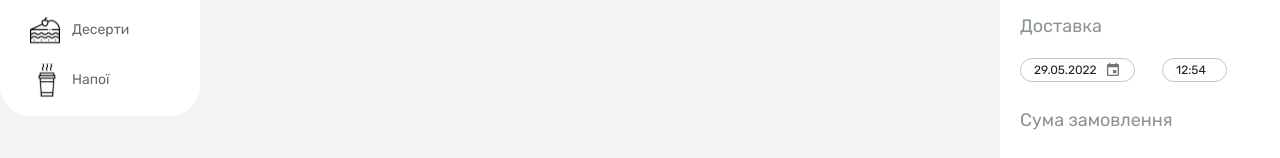
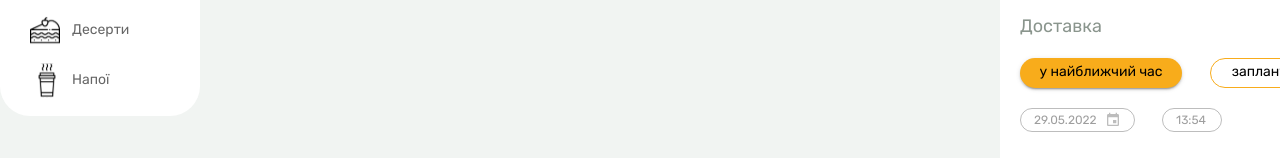
Before and after one commit to Blabolka/hotel-restaurant-kanapka, a React app: page / in a window 1280 px wide. Shown: the part 469-627 px from the top of the page. Built offline with nearby package versions, Linux system fonts and the light colour scheme; no server answers.

Commit message:
Complete right panel

```diff
--- a/src/components/Overrides/ButtonCustom.tsx
+++ b/src/components/Overrides/ButtonCustom.tsx
@@ -12,9 +12,15 @@ const useStyles = makeStyles(() =>
     createStyles({
         root: {
             color: '#000000',
-            backgroundColor: '#F8AC1B',
             borderRadius: '20px',
             textTransform: 'none',
+
+            '&.MuiButton-contained': {
+                backgroundColor: '#F8AC1B',
+            },
+            '&.MuiButton-outlined': {
+                borderColor: '#F8AC1B',
+            },
         },
     }),
 )
--- a/src/pages/AdminPage/AdminPage.tsx
+++ b/src/pages/AdminPage/AdminPage.tsx
@@ -32,7 +32,10 @@ const useStyles = makeStyles(() =>
     createStyles({
         root: {
             width: '1360px',
-            margin: '40px auto',
+            marginLeft: 'auto',
+            marginRight: 'auto',
+            marginTop: '40px',
+            paddingBottom: '40px',
         },
         container: {
             display: 'flex',
--- a/src/pages/MainPage/MainPage.tsx
+++ b/src/pages/MainPage/MainPage.tsx
@@ -52,7 +52,10 @@ const useStyles = makeStyles(() =>
     createStyles({
         root: {
             width: '1360px',
-            margin: '40px auto',
+            marginLeft: 'auto',
+            marginRight: 'auto',
+            marginTop: '40px',
+            paddingBottom: '40px',
         },
         container: {
             display: 'flex',
--- a/src/pages/MainPage/RightBlock/Delivery/Delivery.tsx
+++ b/src/pages/MainPage/RightBlock/Delivery/Delivery.tsx
@@ -3,52 +3,87 @@ import React, { useState } from 'react'
 import { useAppDispatch, useAppSelector } from '@hooks'
 import { setCartDeliveryDate } from '@redux-actions/mainPageActions'
 
+import { isAfter, isBefore } from 'date-fns'
+import { getMinDeliveryDate, getMinDeliveryTime, getMaxDeliveryDate, getMaxDeliveryTime } from '@utils/dateUtils'
+
 import { Stack, TextField } from '@mui/material'
 import { LocalizationProvider } from '@mui/x-date-pickers/LocalizationProvider'
 import { AdapterDateFns } from '@mui/x-date-pickers/AdapterDateFns'
+import { DesktopDatePicker } from '@mui/x-date-pickers/DesktopDatePicker'
+import { TimePicker } from '@mui/x-date-pickers/TimePicker'
+import { createStyles, makeStyles } from '@mui/styles'
 
-import { DesktopDatePicker } from '@mui/x-date-pickers/DesktopDatePicker'
-import { createStyles, makeStyles } from '@mui/styles'
-import { TimePicker } from '@mui/x-date-pickers/TimePicker'
+import { DELIVERY_MODE_VALUES } from './deliveryModeSwitcherUtils'
+import DeliveryModeSwitcher from './DeliveryModeSwitcher'
 
 export default function Delivery() {
     const classes = useStyles()
     const dispatch = useAppDispatch()
+
     const [isDatePickerOpen, setIsDatePickerOpen] = useState<boolean>(false)
     const [isTimePickerOpen, setIsTimePickerOpen] = useState<boolean>(false)
 
     const deliveryDate = useAppSelector((state) => state.mainPage.cart.deliveryDate)
+    const deliveryMode = useAppSelector((state) => state.mainPage.cart.deliveryMode)
+    const isPickersDisabled = deliveryMode === DELIVERY_MODE_VALUES.AS_SOON_AS_POSSIBLE
+
+    const updateDeliveryDate = (newSelectedDate) => {
+        const newMinDate = getMinDeliveryTime(newSelectedDate)
+
+        if (isBefore(newSelectedDate, newMinDate)) {
+            dispatch(setCartDeliveryDate(newMinDate))
+        } else {
+            const newMaxDate = getMaxDeliveryTime(newSelectedDate)
+
+            if (isAfter(newSelectedDate, newMaxDate)) {
+                dispatch(setCartDeliveryDate(newMaxDate))
+            } else {
+                dispatch(setCartDeliveryDate(newSelectedDate))
+            }
+        }
+    }
 
     const onDatePickerInputClick = () => {
-        setIsDatePickerOpen(true)
+        if (!isPickersDisabled) {
+            setIsDatePickerOpen(true)
+        }
     }
     const onDatePickerClose = () => {
         setIsDatePickerOpen(false)
     }
-    const onDatePickerDateChange = (newValue: Date | null) => {
-        dispatch(setCartDeliveryDate(newValue))
+    const onDatePickerDateChange = (newSelectedDate: Date | null) => {
+        if (newSelectedDate) {
+            updateDeliveryDate(newSelectedDate)
+        }
     }
 
     const onTimePickerInputClick = () => {
-        setIsTimePickerOpen(true)
+        if (!isPickersDisabled) {
+            setIsTimePickerOpen(true)
+        }
     }
     const onTimePickerClose = () => {
         setIsTimePickerOpen(false)
     }
-    const onTimePickerDateChange = (newValue: Date | null) => {
-        dispatch(setCartDeliveryDate(newValue))
+    const onTimePickerDateChange = (newSelectedDate: Date | null) => {
+        if (newSelectedDate) {
+            updateDeliveryDate(newSelectedDate)
+        }
     }
 
     return (
         <LocalizationProvider dateAdapter={AdapterDateFns}>
             <Stack gap="20px">
                 <span className="font-size-18px color-secondary">Доставка</span>
+                <DeliveryModeSwitcher />
                 <Stack flexDirection="row" gap="27px">
                     <DesktopDatePicker
+                        disabled={isPickersDisabled}
                         open={isDatePickerOpen}
                         inputFormat="dd.MM.yyyy"
                         value={deliveryDate}
-                        minDate={new Date()}
+                        minDate={getMinDeliveryDate()}
+                        maxDate={getMaxDeliveryDate()}
                         onChange={onDatePickerDateChange}
                         onClose={onDatePickerClose}
                         renderInput={(params) => {
@@ -68,13 +103,16 @@ export default function Delivery() {
                         }}
                     />
                     <TimePicker
+                        disabled={isPickersDisabled}
                         ampm={false}
                         open={isTimePickerOpen}
                         value={deliveryDate}
-                        minTime={new Date()}
+                        minTime={getMinDeliveryTime(deliveryDate)}
+                        maxTime={getMaxDeliveryTime(deliveryDate)}
                         inputFormat="HH:mm"
                         onChange={onTimePickerDateChange}
                         onClose={onTimePickerClose}
+                        showToolbar={true}
                         renderInput={(params) => {
                             return (
                                 <TextField
@@ -126,7 +164,12 @@ const useStyles = makeStyles(() =>
             width: '115px',
         },
         timePickerInputStylesRoot: {
-            width: '65px',
+            width: '60px',
+
+            '& input': {
+                paddingLeft: 14,
+                paddingRight: 0,
+            },
         },
     }),
 )
--- /dev/null
+++ b/src/pages/MainPage/RightBlock/Delivery/DeliveryModeSwitcher.tsx
@@ -0,0 +1,62 @@
+import React from 'react'
+
+import { useAppDispatch, useAppSelector } from '@hooks'
+import { setCartDeliveryMode } from '@redux-actions/mainPageActions'
+import { DELIVERY_MODE_VALUES } from './deliveryModeSwitcherUtils'
+
+import { Stack } from '@mui/material'
+import { createStyles, makeStyles } from '@mui/styles'
+
+import ButtonCustom from '@components/Overrides/ButtonCustom'
+
+export default function DeliveryModeSwitcher() {
+    const classes = useStyles()
+    const dispatch = useAppDispatch()
+    const deliveryMode = useAppSelector((state) => state.mainPage.cart.deliveryMode)
+
+    const onAsSoonAsPossibleButtonClick = () => {
+        if (deliveryMode !== DELIVERY_MODE_VALUES.AS_SOON_AS_POSSIBLE) {
+            dispatch(setCartDeliveryMode(DELIVERY_MODE_VALUES.AS_SOON_AS_POSSIBLE))
+        }
+    }
+
+    const onPlannedDateButtonClick = () => {
+        if (deliveryMode !== DELIVERY_MODE_VALUES.PLANNED_DATE) {
+            dispatch(setCartDeliveryMode(DELIVERY_MODE_VALUES.PLANNED_DATE))
+        }
+    }
+
+    return (
+        <Stack flexDirection="row" justifyContent="space-between">
+            <ButtonCustom
+                classes={{ root: classes.asSoonAsPossibleButtonRoot }}
+                variant={deliveryMode === DELIVERY_MODE_VALUES.AS_SOON_AS_POSSIBLE ? 'contained' : 'outlined'}
+                onClick={onAsSoonAsPossibleButtonClick}
+            >
+                у найближчий час
+            </ButtonCustom>
+            <ButtonCustom
+                classes={{ root: classes.plannedButtonRoot }}
+                variant={deliveryMode === DELIVERY_MODE_VALUES.PLANNED_DATE ? 'contained' : 'outlined'}
+                onClick={onPlannedDateButtonClick}
+            >
+                запланувати
+            </ButtonCustom>
+        </Stack>
+    )
+}
+
+const useStyles = makeStyles(() =>
+    createStyles({
+        asSoonAsPossibleButtonRoot: {
+            width: '162px',
+            height: '30px',
+            fontWeight: 400,
+        },
+        plannedButtonRoot: {
+            width: '130px',
+            height: '30px',
+            fontWeight: 400,
+        },
+    }),
+)
--- /dev/null
+++ b/src/pages/MainPage/RightBlock/Delivery/deliveryModeSwitcherUtils.ts
@@ -0,0 +1,4 @@
+export enum DELIVERY_MODE_VALUES {
+    AS_SOON_AS_POSSIBLE = 'soon',
+    PLANNED_DATE = 'planned',
+}
--- a/src/store/actions/mainPageActions.ts
+++ b/src/store/actions/mainPageActions.ts
@@ -2,7 +2,7 @@ import api from '@api/index'
 
 import { MainPageTypes } from '../types'
 import { DishInfo, DishCartInfo } from '@components/Dishes/dishItemUtils'
-
+import { DELIVERY_MODE_VALUES } from '@pages/MainPage/RightBlock/Delivery/deliveryModeSwitcherUtils'
 import { PAGINATION_SIZE_PER_PAGE } from '@pages/MainPage/mainPageUtils'
 import { dishTypes } from '@components/TabContainer/tabContainerUtils'
 
@@ -64,6 +64,10 @@ export const setCart = (state) => ({
     type: MainPageTypes.SET_CART,
     payload: state,
 })
+export const setCartDeliveryMode = (state: DELIVERY_MODE_VALUES) => ({
+    type: MainPageTypes.SET_CART_DELIVERY_MODE,
+    payload: state,
+})
 export const setCartDeliveryDate = (state: Date | null) => ({
     type: MainPageTypes.SET_CART_DELIVERY_DATE,
     payload: state,
--- a/src/store/reducers/mainPageReducer.ts
+++ b/src/store/reducers/mainPageReducer.ts
@@ -1,11 +1,14 @@
 import { MainPageTypes } from '../types'
 
 import { DishInfo, DishCartInfo } from '@components/Dishes/dishItemUtils'
+import { DELIVERY_MODE_VALUES } from '@pages/MainPage/RightBlock/Delivery/deliveryModeSwitcherUtils'
 import { SORTING_SELECT_VALUES } from '@pages/MainPage/CenterBlock/Filtering/DishSortingSelect/dishSortingSelectUtils'
+
+import { getMinDeliveryDate } from '@utils/dateUtils'
 
 interface initialStateTypes {
     dishes: DishInfo[]
-    cart: { dishes: DishCartInfo[]; deliveryDate: Date }
+    cart: { dishes: DishCartInfo[]; deliveryMode: DELIVERY_MODE_VALUES; deliveryDate: Date }
     pagination: { page: number; totalPages: number }
     search: string
     sortingSelectValue: SORTING_SELECT_VALUES
@@ -16,7 +19,8 @@ const initialState: initialStateTypes = {
     dishes: [],
     cart: {
         dishes: [],
-        deliveryDate: new Date(),
+        deliveryMode: DELIVERY_MODE_VALUES.AS_SOON_AS_POSSIBLE,
+        deliveryDate: getMinDeliveryDate(),
     },
     pagination: {
         page: 1,
@@ -37,6 +41,9 @@ const paginationReducer = (state = initialState, action) => {
             const dishes = action.payload.dishes.map((dish) => ({ id: dish.id, count: dish.count }))
             window.localStorage.setItem('cart-selected-dishes', JSON.stringify(dishes))
             return { ...state, cart: action.payload }
+        }
+        case MainPageTypes.SET_CART_DELIVERY_MODE: {
+            return { ...state, cart: { ...state.cart, deliveryMode: action.payload } }
         }
         case MainPageTypes.SET_CART_DELIVERY_DATE: {
             return { ...state, cart: { ...state.cart, deliveryDate: action.payload } }
--- a/src/store/types.ts
+++ b/src/store/types.ts
@@ -2,6 +2,7 @@ export enum MainPageTypes {
     SET_DISHES = 'mainPage/dishes/set',
 
     SET_CART = 'mainPage/cart/set',
+    SET_CART_DELIVERY_MODE = 'mainPage/cart/setDeliveryMode',
     SET_CART_DELIVERY_DATE = 'mainPage/cart/setDeliveryDate',
 
     SET_PAGINATION = 'mainPage/pagination/set',
--- a/src/utils/dateUtils/index.ts
+++ b/src/utils/dateUtils/index.ts
@@ -1,40 +1,89 @@
-// import { addHours, addDays, setHours, addMinutes, setMinutes, compareAsc, differenceInMinutes } from 'date-fns'
-// import { utcToZonedTime } from 'date-fns-tz'
-//
-// // 08:00
-// const WORK_DAY_START_HOUR = 8
-// const WORK_DAY_START_MINUTES = 0
-//
-// // 21:00
-// const WORK_DAY_FINISH_HOUR = 21
-// const WORK_DAY_FINISH_MINUTES = 0
-//
-// export const getMinDeliveryDate = (): Date => {
-//     const currentTimezoneDate = new Date()
-//
-//     const restaurantTimezoneDate = utcToZonedTime(new Date(), 'Europe/Kiev')
-//     const restaurantTimezoneDatePlusOne = addHours(restaurantTimezoneDate, 1)
-//
-//     const currentDateWorkDateStart = setHours(
-//         setMinutes(restaurantTimezoneDatePlusOne, WORK_DAY_START_MINUTES),
-//         WORK_DAY_START_HOUR,
-//     )
-//     const isStartWorkDateBiggerThanNow = compareAsc(currentDateWorkDateStart, restaurantTimezoneDatePlusOne)
-//     if (isStartWorkDateBiggerThanNow === 0 || isStartWorkDateBiggerThanNow === 1) {
-//         return addMinutes(currentTimezoneDate, differenceInMinutes(currentDateWorkDateStart, restaurantTimezoneDate))
-//     }
-//
-//     const currentDateWorkDateFinish = setHours(
-//         setMinutes(restaurantTimezoneDatePlusOne, WORK_DAY_FINISH_MINUTES),
-//         WORK_DAY_FINISH_HOUR,
-//     )
-//     const idFinishWorkDateBiggerThanNow = compareAsc(currentDateWorkDateFinish, restaurantTimezoneDatePlusOne)
-//     if (idFinishWorkDateBiggerThanNow === -1) {
-//         return addDays(
-//             addMinutes(currentTimezoneDate, differenceInMinutes(currentDateWorkDateStart, restaurantTimezoneDate)),
-//             1,
-//         )
-//     }
-//
-//     return addHours(currentTimezoneDate, 1)
-// }
+import {
+    addHours,
+    addDays,
+    setHours,
+    addMinutes,
+    setMinutes,
+    compareAsc,
+    differenceInMinutes,
+    isSameDay,
+    setSeconds,
+} from 'date-fns'
+import { utcToZonedTime } from 'date-fns-tz'
+
+// 08:00
+const WORK_DAY_START_HOUR = 8
+const WORK_DAY_START_MINUTES = 0
+
+// 21:00
+const WORK_DAY_FINISH_HOUR = 21
+const WORK_DAY_FINISH_MINUTES = 0
+
+const getWorkDayStartInCorrectTimezone = (currentTimezoneDate: Date) => {
+    const currentTimezoneDateNormalized = currentTimezoneDate.setSeconds(0)
+
+    const restaurantTimezoneDate = utcToZonedTime(currentTimezoneDateNormalized, 'Europe/Kiev')
+    const restaurantDateWorkDateStart = setHours(
+        setMinutes(restaurantTimezoneDate, WORK_DAY_START_MINUTES),
+        WORK_DAY_START_HOUR,
+    )
+
+    return addMinutes(
+        currentTimezoneDateNormalized,
+        differenceInMinutes(restaurantDateWorkDateStart, restaurantTimezoneDate),
+    )
+}
+
+const getWorkDayFinishInCorrectTimezone = (currentTimezoneDate: Date) => {
+    const currentTimezoneDateNormalized = currentTimezoneDate.setSeconds(0)
+
+    const restaurantTimezoneDate = utcToZonedTime(currentTimezoneDateNormalized, 'Europe/Kiev')
+    const restaurantDateWorkDateFinish = setHours(
+        setMinutes(restaurantTimezoneDate, WORK_DAY_FINISH_MINUTES),
+        WORK_DAY_FINISH_HOUR,
+    )
+
+    return addMinutes(
+        currentTimezoneDateNormalized,
+        differenceInMinutes(restaurantDateWorkDateFinish, restaurantTimezoneDate),
+    )
+}
+
+export const getMinDeliveryDate = (): Date => {
+    const currentTimezoneDate = new Date()
+    const currentTimezoneDateNormalized = addHours(setSeconds(currentTimezoneDate, 0), 1)
+
+    const currentDateWorkDateStart = getWorkDayStartInCorrectTimezone(currentTimezoneDateNormalized)
+    const isStartWorkDateBiggerThanNow = compareAsc(currentDateWorkDateStart, currentTimezoneDateNormalized)
+    if (isStartWorkDateBiggerThanNow === 0 || isStartWorkDateBiggerThanNow === 1) {
+        return currentDateWorkDateStart
+    }
+
+    const currentDateWorkDateFinish = getWorkDayFinishInCorrectTimezone(currentTimezoneDateNormalized)
+    const idFinishWorkDateBiggerThanNow = compareAsc(currentDateWorkDateFinish, currentTimezoneDateNormalized)
+    if (idFinishWorkDateBiggerThanNow === -1) {
+        return addDays(currentDateWorkDateStart, 1)
+    }
+
+    return currentTimezoneDateNormalized
+}
+
+export const getMinDeliveryTime = (selectedDeliveryDate: Date): Date => {
+    const minDeliveryDate = getMinDeliveryDate()
+
+    if (!isSameDay(selectedDeliveryDate, minDeliveryDate)) {
+        return getWorkDayStartInCorrectTimezone(selectedDeliveryDate)
+    }
+
+    return minDeliveryDate
+}
+
+export const getMaxDeliveryDate = () => {
+    const currentTimezoneDate = new Date()
+
+    return getWorkDayFinishInCorrectTimezone(addDays(currentTimezoneDate, 7))
+}
+
+export const getMaxDeliveryTime = (selectedDeliveryDate: Date) => {
+    return getWorkDayFinishInCorrectTimezone(selectedDeliveryDate)
+}
```
Also changed, not shown: src/pages/MainPage/RightBlock/OrderConfirm/OrderConfirm.tsx (+6 -2 lines).
